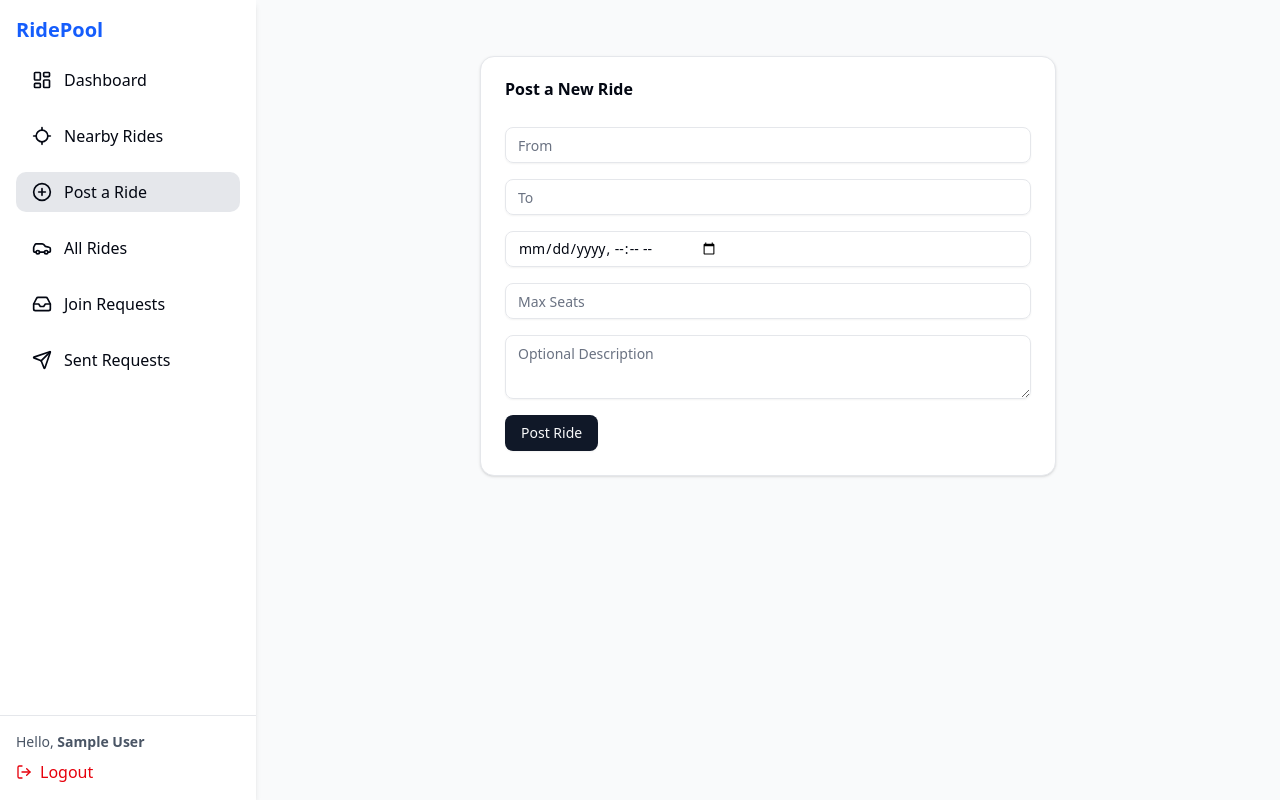
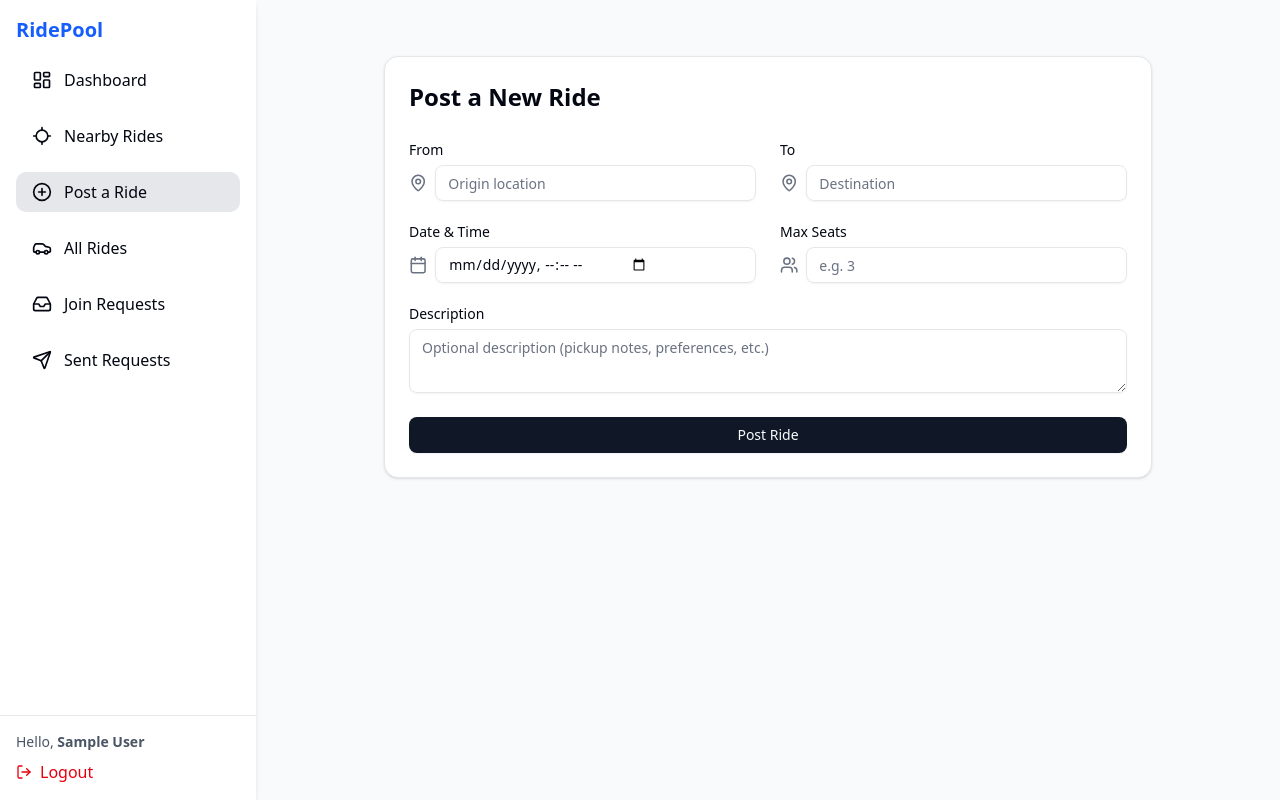
Before and after one commit to arnav-343-agarwal/Internal-Pooler, a Next.js app: page /post-ride in a window 1280 px wide. Built offline with nearby package versions, Linux system fonts and the light colour scheme; sample sign-in values are in the browser's storage.

Commit message:
Improved post ride form

```diff
--- a/src/app/post-ride/page.js
+++ b/src/app/post-ride/page.js
@@ -1,22 +1,18 @@
 "use client";
+
 import { useState, useEffect } from "react";
 import { useRouter } from "next/navigation";
 import { Input } from "@/components/ui/input";
 import { Textarea } from "@/components/ui/textarea";
 import { Button } from "@/components/ui/button";
-import { Card, CardContent, CardHeader, CardTitle } from "@/components/ui/card";
+import { Card, CardHeader, CardTitle, CardContent } from "@/components/ui/card";
+import { Label } from "@/components/ui/label";
+import { toast } from "sonner";
+import { CalendarIcon, MapPinIcon, UsersIcon } from "lucide-react";
 
 export default function PostRidePage() {
-const [token, setToken] = useState('');
-  useEffect(() => {
-    const t = localStorage.getItem('token');
-    setToken(t);
-    if (!t) {
-      router.push("/login");
-    }
-    // else console.log(token)
-  }, []);
   const router = useRouter();
+  const [token, setToken] = useState('');
   const [form, setForm] = useState({
     from: "",
     to: "",
@@ -25,7 +21,12 @@ const [token, setToken] = useState('');
     description: "",
   });
   const [loading, setLoading] = useState(false);
-  const [error, setError] = useState(null);
+
+  useEffect(() => {
+    const t = localStorage.getItem("token");
+    if (!t) router.push("/login");
+    setToken(t);
+  }, []);
 
   const handleChange = (e) => {
     setForm((prev) => ({ ...prev, [e.target.name]: e.target.value }));
@@ -34,7 +35,6 @@ const [token, setToken] = useState('');
   const handleSubmit = async (e) => {
     e.preventDefault();
     setLoading(true);
-    setError(null);
 
     try {
       const res = await fetch("/api/rides/create", {
@@ -51,63 +51,65 @@ const [token, setToken] = useState('');
         throw new Error(text);
       }
 
+      toast.success("Ride posted successfully!");
       router.push("/dashboard");
     } catch (err) {
-      setError(err.message);
+      toast.error(err.message || "Something went wrong");
     } finally {
       setLoading(false);
     }
   };
 
   return (
-    <div className="max-w-xl mx-auto mt-10">
+    <div className="max-w-3xl mx-auto mt-10">
       <Card>
         <CardHeader>
-          <CardTitle>Post a New Ride</CardTitle>
+          <CardTitle className="text-2xl font-semibold">Post a New Ride</CardTitle>
         </CardHeader>
         <CardContent>
-          <form onSubmit={handleSubmit} className="space-y-4">
-            <Input
-              name="from"
-              placeholder="From"
-              value={form.from}
-              onChange={handleChange}
-              required
-            />
-            <Input
-              name="to"
-              placeholder="To"
-              value={form.to}
-              onChange={handleChange}
-              required
-            />
-            <Input
-              name="dateTime"
-              type="datetime-local"
-              value={form.dateTime}
-              onChange={handleChange}
-              required
-            />
-            <Input
-              name="maxSeats"
-              type="number"
-              placeholder="Max Seats"
-              value={form.maxSeats}
-              onChange={handleChange}
-              required
-            />
-            <Textarea
-              name="description"
-              placeholder="Optional Description"
-              value={form.description}
-              onChange={handleChange}
-            />
+          <form onSubmit={handleSubmit} className="grid md:grid-cols-2 gap-6">
+            <div className="space-y-2">
+              <Label htmlFor="from">From</Label>
+              <div className="flex items-center gap-2">
+                <MapPinIcon className="w-5 h-5 text-gray-500" />
+                <Input name="from" placeholder="Origin location" value={form.from} onChange={handleChange} required />
+              </div>
+            </div>
 
-            {error && <p className="text-red-500 text-sm">{error}</p>}
+            <div className="space-y-2">
+              <Label htmlFor="to">To</Label>
+              <div className="flex items-center gap-2">
+                <MapPinIcon className="w-5 h-5 text-gray-500" />
+                <Input name="to" placeholder="Destination" value={form.to} onChange={handleChange} required />
+              </div>
+            </div>
 
-            <Button type="submit" disabled={loading}>
-              {loading ? "Posting..." : "Post Ride"}
-            </Button>
+            <div className="space-y-2 col-span-2 md:col-span-1">
+              <Label htmlFor="dateTime">Date & Time</Label>
+              <div className="flex items-center gap-2">
+                <CalendarIcon className="w-5 h-5 text-gray-500" />
+                <Input type="datetime-local" name="dateTime" value={form.dateTime} onChange={handleChange} required />
+              </div>
+            </div>
+
+            <div className="space-y-2 col-span-2 md:col-span-1">
+              <Label htmlFor="maxSeats">Max Seats</Label>
+              <div className="flex items-center gap-2">
+                <UsersIcon className="w-5 h-5 text-gray-500" />
+                <Input type="number" name="maxSeats" placeholder="e.g. 3" value={form.maxSeats} onChange={handleChange} required />
+              </div>
+            </div>
+
+            <div className="space-y-2 col-span-2">
+              <Label htmlFor="description">Description</Label>
+              <Textarea name="description" placeholder="Optional description (pickup notes, preferences, etc.)" value={form.description} onChange={handleChange} />
+            </div>
+
+            <div className="col-span-2">
+              <Button type="submit" className="w-full" disabled={loading}>
+                {loading ? "Posting Ride..." : "Post Ride"}
+              </Button>
+            </div>
           </form>
         </CardContent>
       </Card>
```
